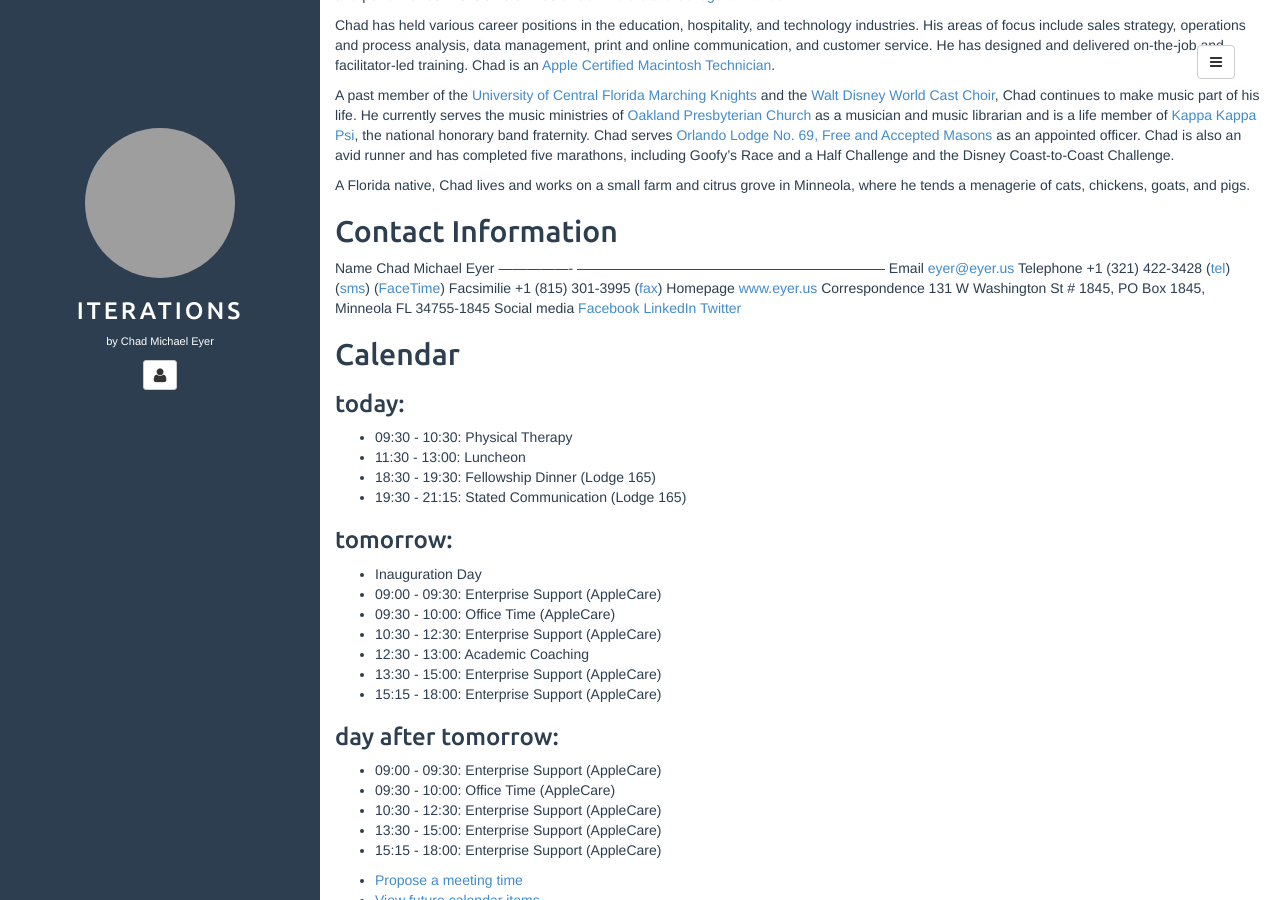
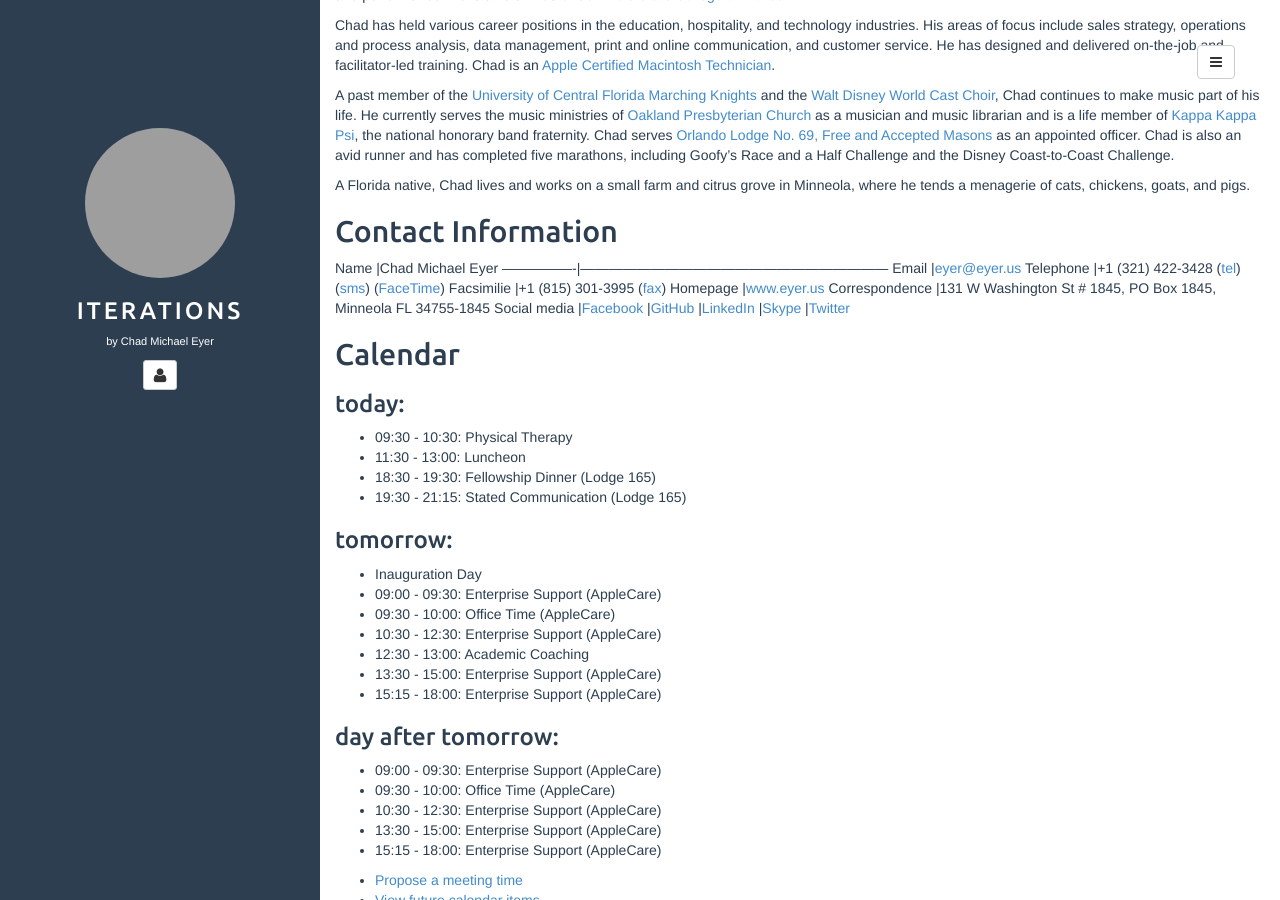
Before and after one commit to chadmichaeleyer/chadmichaeleyer.github.io, a Jekyll site: the page built from about.md, in a window 1280 px wide and 900 px high, scrolled down 884 px. Built offline with Jekyll 4.4.1, drawn with Linux system fonts in a browser that asks for light colours; grey boxes are pictures that could not be loaded.

Commit message:
Change table formatting

```diff
--- a/about.md
+++ b/about.md
@@ -20,18 +20,18 @@ Contact Information
 -------------------
 
 <!-- >* [Download][vcf] contact information to your address book (vCard) -->
-  Name             Chad Michael Eyer
-  ---------------- ------------------------------------------------------------------
-  Email            <eyer@eyer.us>
-  Telephone        +1 (321) 422-3428 ([tel]) ([sms]) ([FaceTime])
-  Facsimilie       +1 (815) 301-3995 ([fax])
-  Homepage         [www.eyer.us]
-  Correspondence   131 W Washington St \# 1845, PO Box 1845, Minneola FL 34755-1845
-  Social media     [Facebook]
-                   [GitHub]
-                   [LinkedIn]
-                   [Skype]
-                   [Twitter]
+Name            |Chad Michael Eyer
+----------------|------------------------------------------------------------------
+Email           |<eyer@eyer.us>
+Telephone       |+1 (321) 422-3428 ([tel]) ([sms]) ([FaceTime])
+Facsimilie      |+1 (815) 301-3995 ([fax])
+Homepage        |[www.eyer.us]
+Correspondence  |131 W Washington St \# 1845, PO Box 1845, Minneola FL 34755-1845
+Social media    |[Facebook]
+                |[GitHub]
+                |[LinkedIn]
+                |[Skype]
+                |[Twitter]
 
 Calendar
 --------
```
